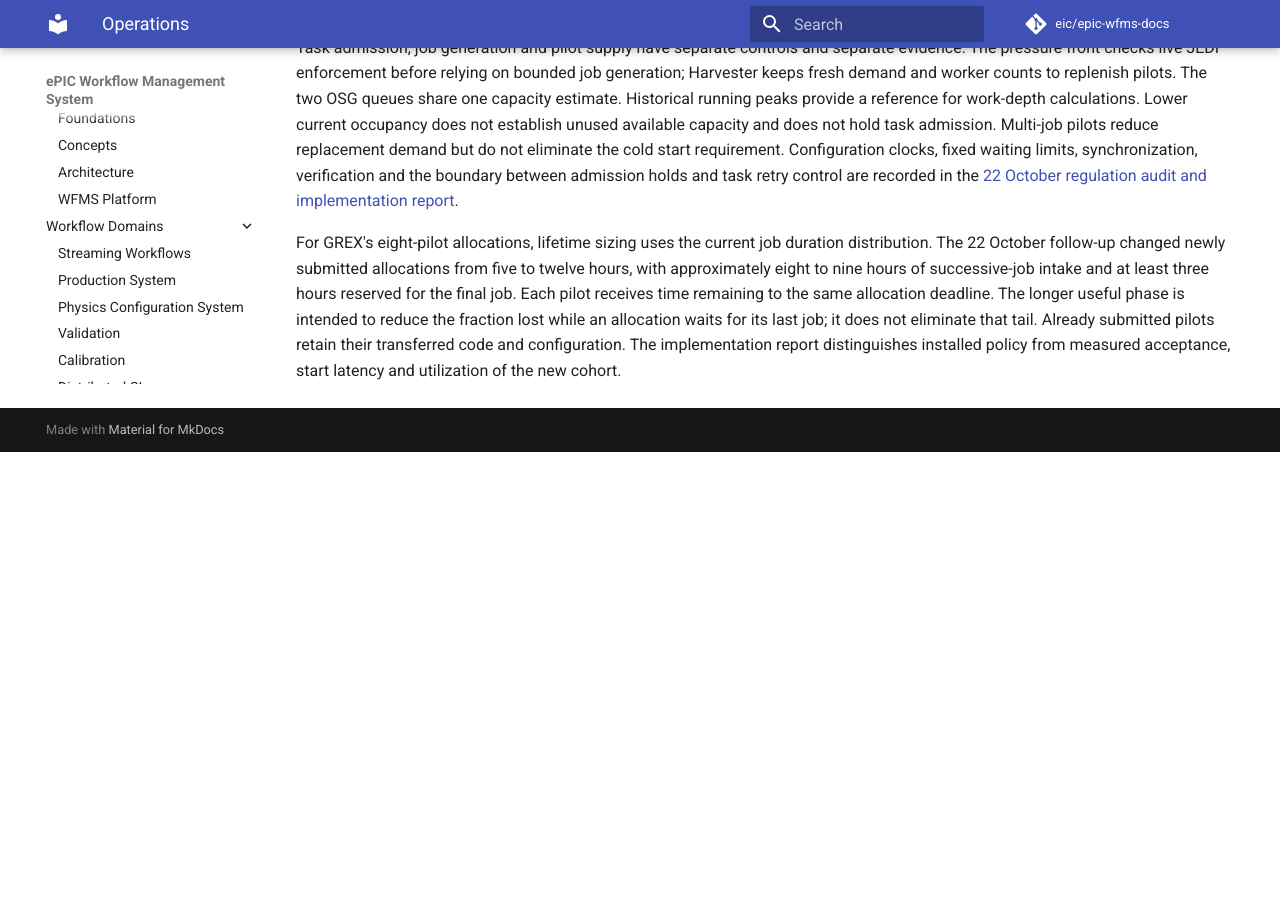
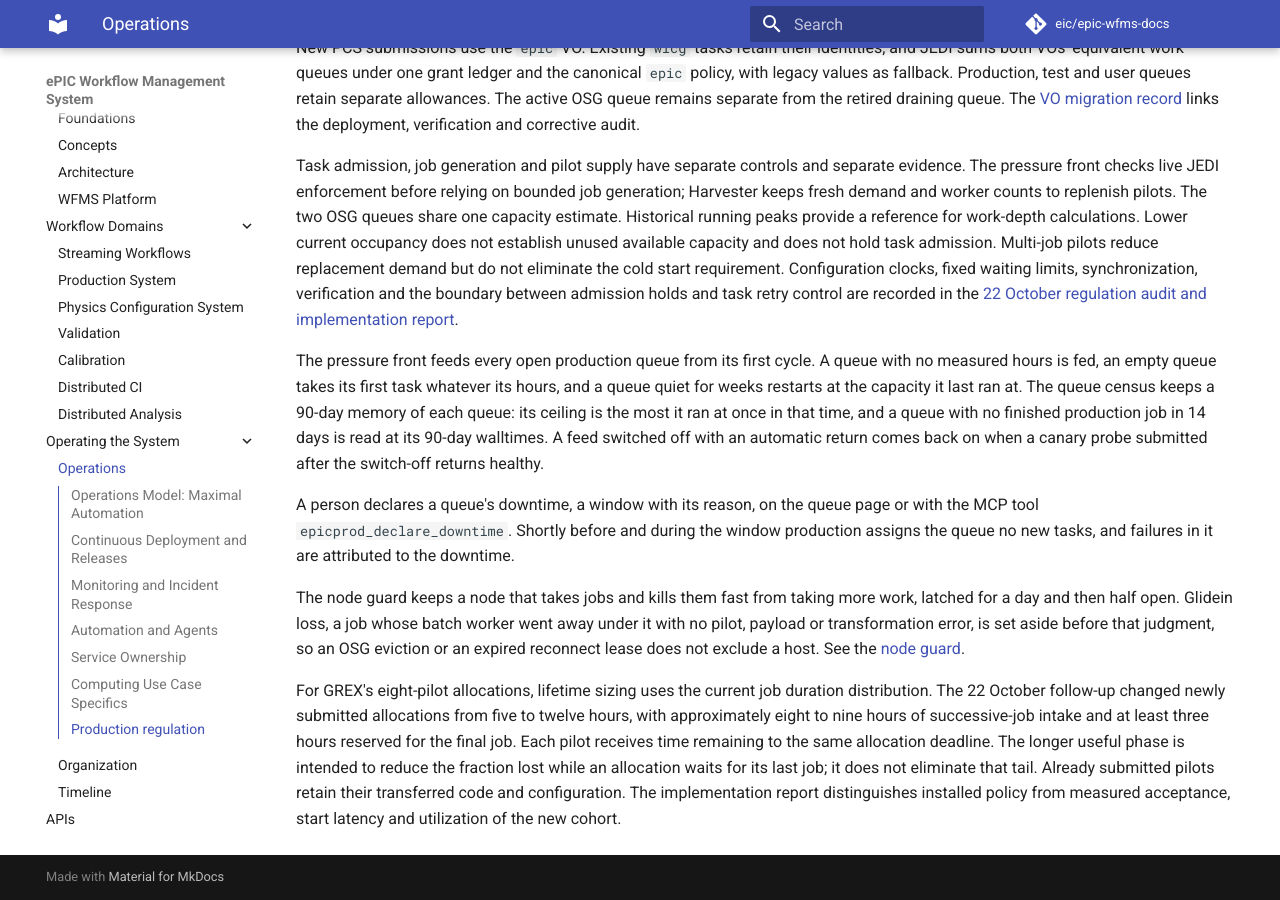
Before and after one commit to eic/epic-wfms-docs, an MkDocs documentation site: the page built from docs/operations.md, in a window 1280 px wide and 900 px high, scrolled down 3498 px. Built offline with MkDocs 1.6.1 and Material for MkDocs 9.7.7, drawn with Linux system fonts in a browser that asks for light colours; comment, search, counter and statistics services are not loaded; before the commit the page ends 3950 px from its top, so only the background shows below that; some of the changed text lies outside the part shown.

Commit message:
v47: What's new, quiet and new queues, the feed guard's canary return, declared downtime, glidein loss in the node guard, the JLab farm queue, EVGEN read in full under /cache, personal API tokens; only people exclude an OSG site
Co-Authored-By: Claude Opus 5.5 <noreply@anthropic.com>
Claude-Session: https://claude.ai/code/session_011rN4S5iJJowcEnfTJUjjfM

```diff
--- a/docs/operations.md
+++ b/docs/operations.md
@@ -39,6 +39,13 @@ as a GitHub Actions runner; pull-request checks run on GitHub-hosted machines. T
 Contributors open a pull request, which reports the deploy its merge will trigger, and merge it themselves
 ([AUTODEPLOY.md](https://github.com/BNLNPPS/swf-epicprod/blob/main/docs/AUTODEPLOY.md)). This documentation follows the
 same continuous practice, rebuilding on every push.
+
+The developments that users, operators and developers should know about are listed on the What's new page of the
+epicprod Help menu, newest first, with tags, importance, comments and votes, and as an RSS feed. An item is added with
+the task that ships its change, and each addition is posted to epicprod-live. DISpatcher answers questions such as
+"what's new for operators?" from the same list, and the MCP tool `whats_new_list` reads it. The core repositories'
+system releases are recorded in the
+[release notes](https://github.com/BNLNPPS/swf-testbed/blob/main/RELEASE_NOTES.md).
 
 The production services presently share the testbed platform at BNL. Requirements for dedicated long-term hosting of
 the production services have been developed, with provisioning planned for FY27.
@@ -167,6 +174,21 @@ start requirement. Configuration clocks, fixed waiting limits, synchronization,
 verification and the boundary between admission holds and task retry control
 are recorded in the [22 October regulation audit and implementation report](https://github.com/BNLNPPS/swf-epicprod/blob/main/docs/REGULATION_AUDIT_2026-10-22.md).
 
+The pressure front feeds every open production queue from its first cycle. A queue with no measured hours is fed, an
+empty queue takes its first task whatever its hours, and a queue quiet for weeks restarts at the capacity it last ran
+at. The queue census keeps a 90-day memory of each queue: its ceiling is the most it ran at once in that time, and a
+queue with no finished production job in 14 days is read at its 90-day walltimes. A feed switched off with an
+automatic return comes back on when a canary probe submitted after the switch-off returns healthy.
+
+A person declares a queue's downtime, a window with its reason, on the queue page or with the MCP tool
+`epicprod_declare_downtime`. Shortly before and during the window production assigns the queue no new tasks, and
+failures in it are attributed to the downtime.
+
+The node guard keeps a node that takes jobs and kills them fast from taking more work, latched for a day and then
+half open. Glidein loss, a job whose batch worker went away under it with no pilot, payload or transformation error, is
+set aside before that judgment, so an OSG eviction or an expired reconnect lease does not exclude a host. See the
+[node guard](https://github.com/BNLNPPS/site-canary/blob/main/docs/NODE_GUARD.md).
+
 For GREX's eight-pilot allocations, lifetime sizing uses the current job
 duration distribution. The 22 October follow-up changed newly submitted
 allocations from five to twelve hours, with approximately eight to nine
```
Also changed, not shown: docs/apis.md (+5 -0 lines), docs/production.md (+15 -7 lines).
